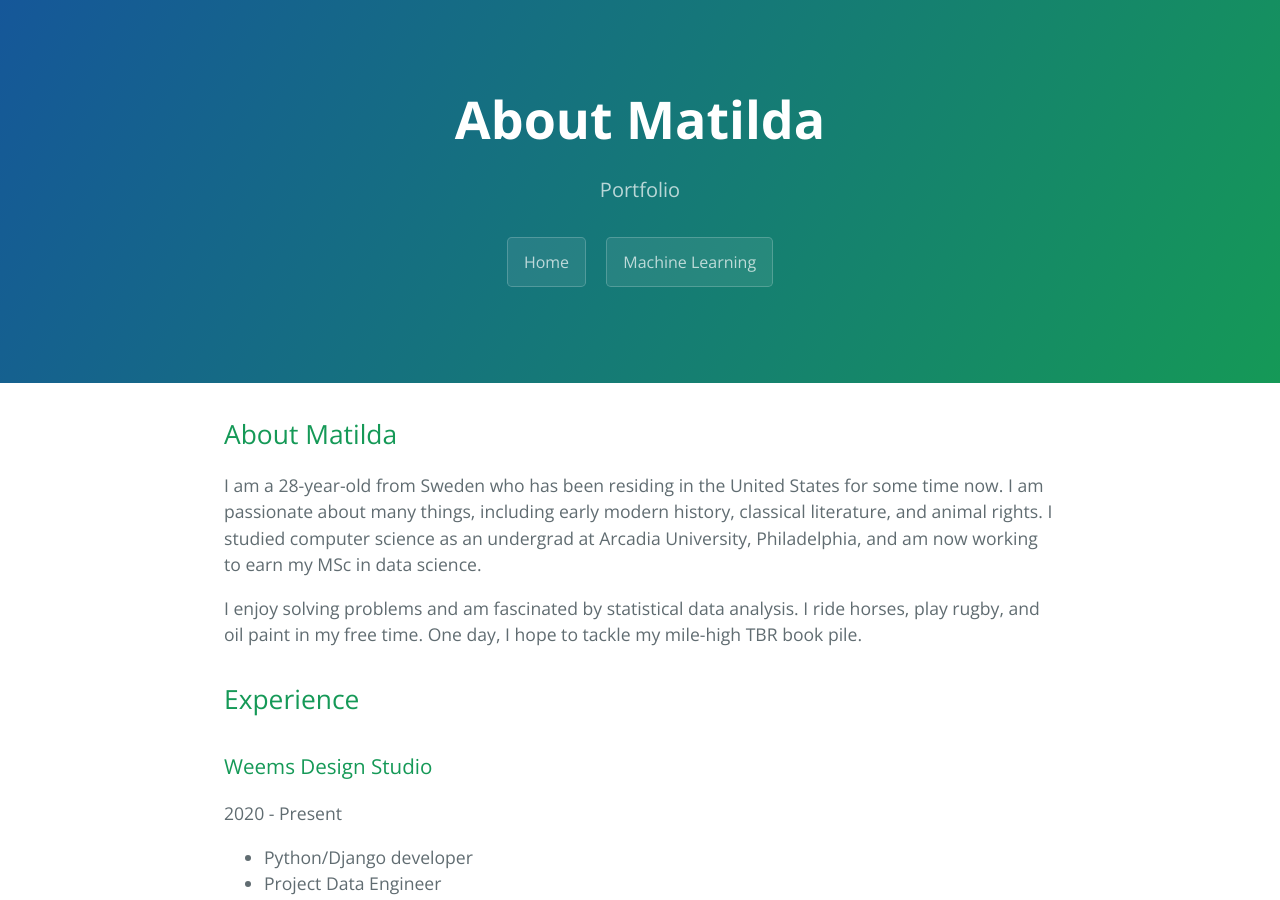
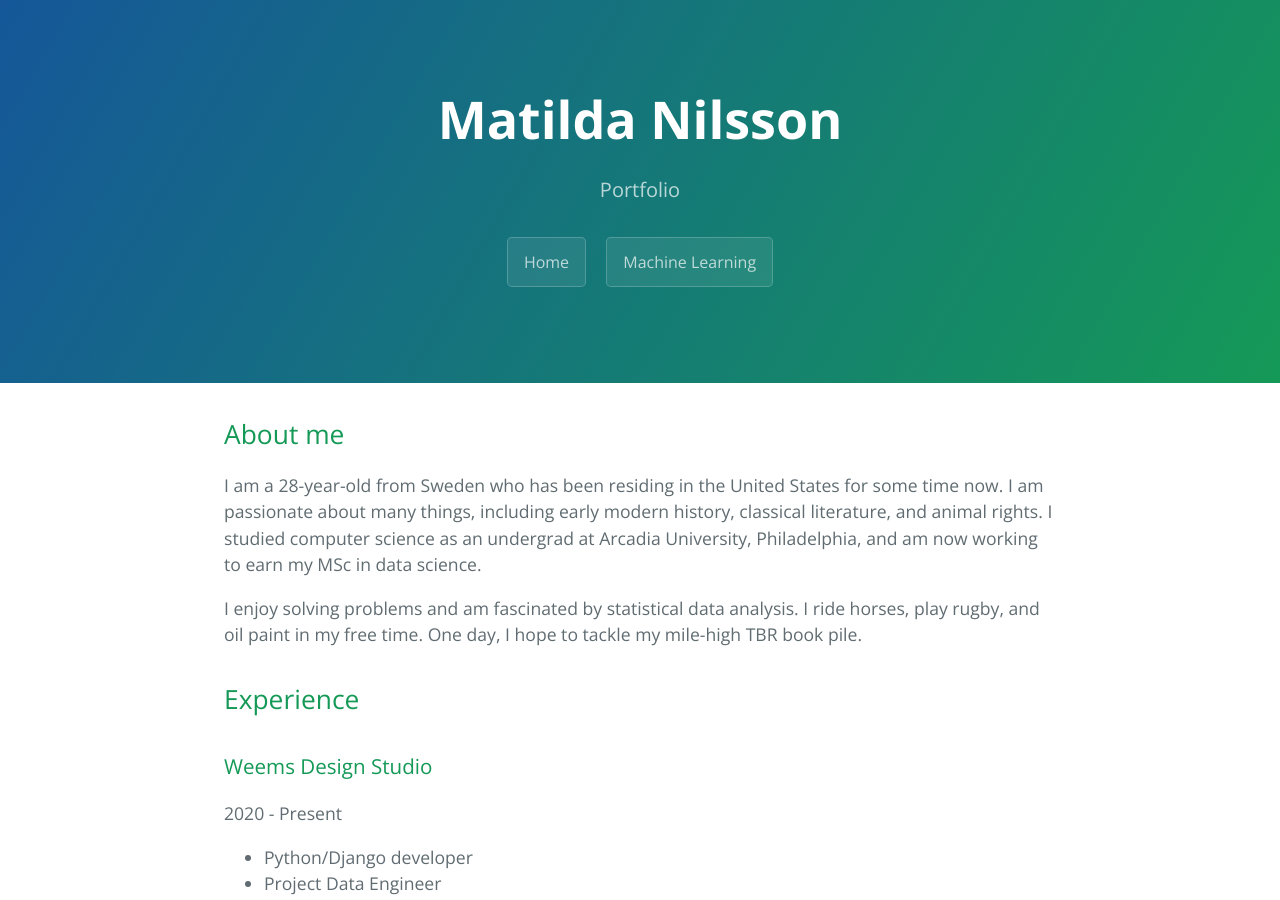
Before and after one commit to matilda-nilsson/matilda-nilsson.github.io, a Jekyll site: the page built from index.md, in a window 1280 px wide and 900 px high. Built offline with Jekyll 4.4.1, drawn with Linux system fonts in a browser that asks for light colours; our own code applies the rules of GitHub Pages for plain Markdown files.

Commit message:
Update index.md

```diff
--- a/index.md
+++ b/index.md
@@ -1,6 +1,9 @@
+---
+title: "Matilda Nilsson"
+layout: default
+---
 
-
-## About Matilda
+## About me
 I am a 28-year-old from Sweden who has been residing in the United States for some time now. I am passionate about many things, including early modern history, classical literature, and animal rights. I studied computer science as an undergrad at Arcadia University, Philadelphia, and am now working to earn my MSc in data science.
 
 I enjoy solving problems and am fascinated by statistical data analysis. I ride horses, play rugby, and oil paint in my free time. One day, I hope to tackle my mile-high TBR book pile.
```
